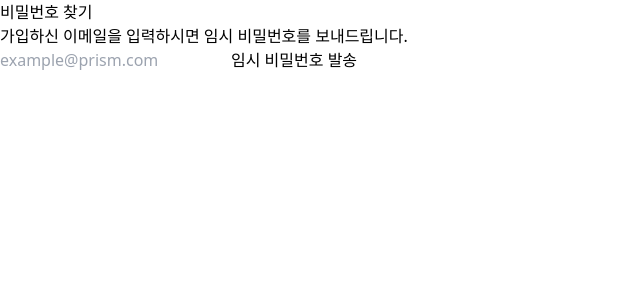
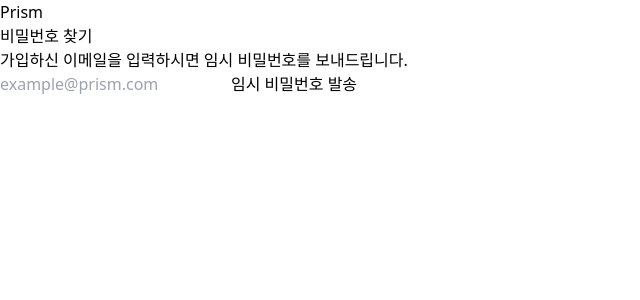
Before and after one commit to silverwest0539-sketch/team_prism, a React (Vite) app in the folder frontend/: page /find-password in a window 1280 px wide. Shown: the top 300 px of the page, without its empty margins (0-640 px from the left). Built offline with nearby package versions, Linux system fonts and the light colour scheme; a web font is replaced by a local one.

Commit message:
비밀번호 찾기 페이지 ui/ux 일부 수정

```diff
--- a/frontend/src/pages/FindPasswordPage.jsx
+++ b/frontend/src/pages/FindPasswordPage.jsx
@@ -10,8 +10,8 @@
   const handleFindPassword = async (e) => {
     e.preventDefault();
     setIsSubmitting(true);
+
     try {
-      // 백엔드에 임시 비밀번호 발송 요청
       const response = await axios.post('http://localhost:5000/api/auth/find-password', { email });
       alert(response.data.message);
       navigate('/login');
@@ -24,9 +24,22 @@
 
   return (
     <div className="min-h-screen bg-gray-50 flex items-center justify-center p-4">
-      <div className="card-soft w-full max-w-md shadow-lg">
+      <div className="w-full max-w-md">
+        <button
+          type="button"
+          onClick={() => navigate('/home')}
+          className="block mx-auto mb-6 text-3xl font-bold text-indigo-600 hover:text-indigo-700 transition-colors"
+          aria-label="홈으로 이동"
+        >
+          Prism
+        </button>
+
+        <div className="card-soft w-full shadow-lg">
           <h2 className="text-2xl font-bold text-center mb-6">비밀번호 찾기</h2>
-        <p className="text-sm text-gray-600 mb-6 text-center">가입하신 이메일을 입력하시면 임시 비밀번호를 보내드립니다.</p>
+          <p className="text-sm text-gray-600 mb-6 text-center">
+            가입하신 이메일을 입력하시면 임시 비밀번호를 보내드립니다.
+          </p>
+
           <form onSubmit={handleFindPassword} className="space-y-4">
             <input
               type="email"
@@ -36,10 +49,12 @@
               onChange={(e) => setEmail(e.target.value)}
               required
             />
+
             <button type="submit" disabled={isSubmitting} className="btn-auth-primary">
-            {isSubmitting ? '발송 중...' : '임시 비밀번호 발송'}
+              {isSubmitting ? '발송 중..' : '임시 비밀번호 발송'}
             </button>
           </form>
+        </div>
       </div>
     </div>
   );
```
Lines whose indentation alone changed are shown as unchanged.
